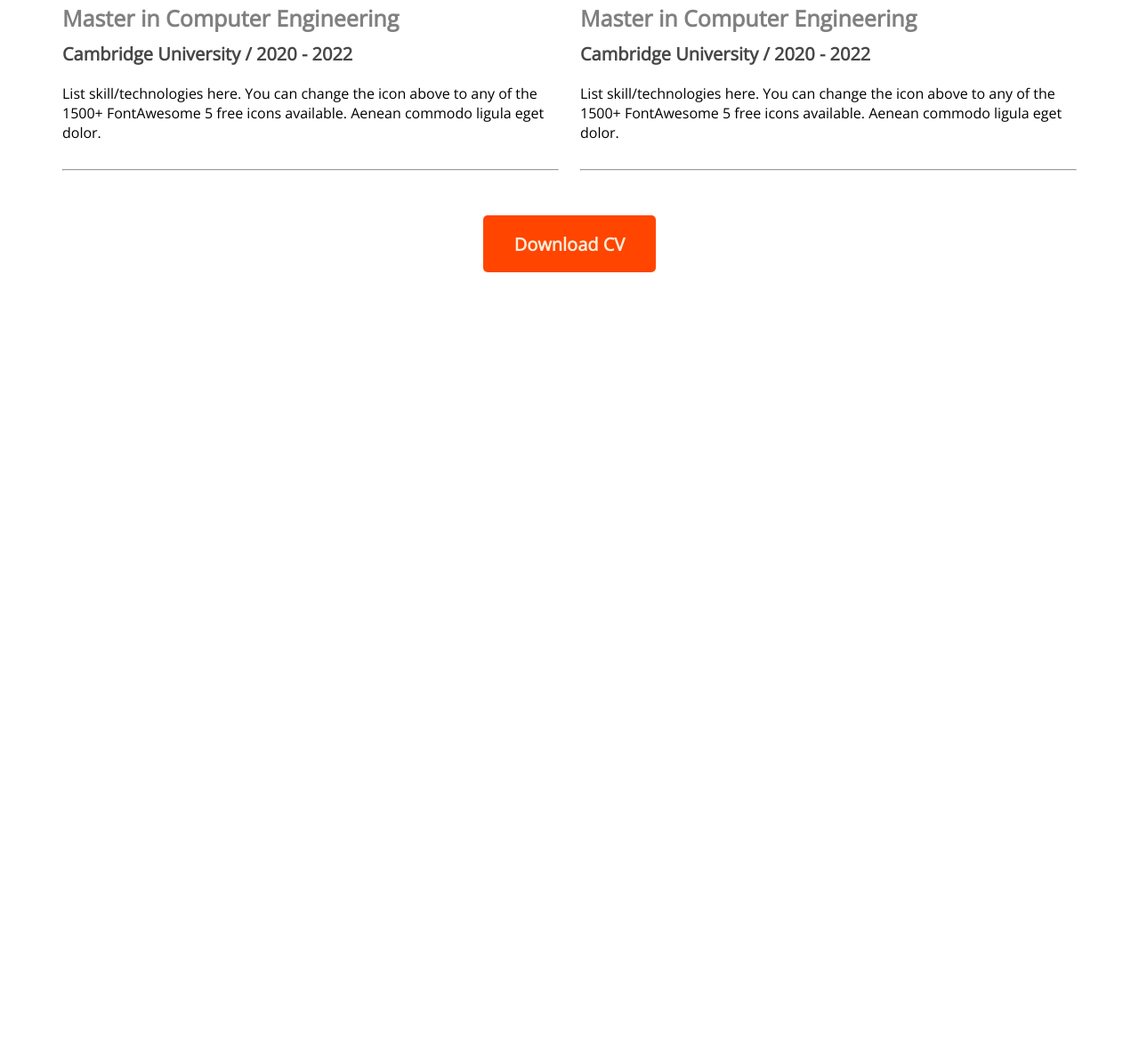
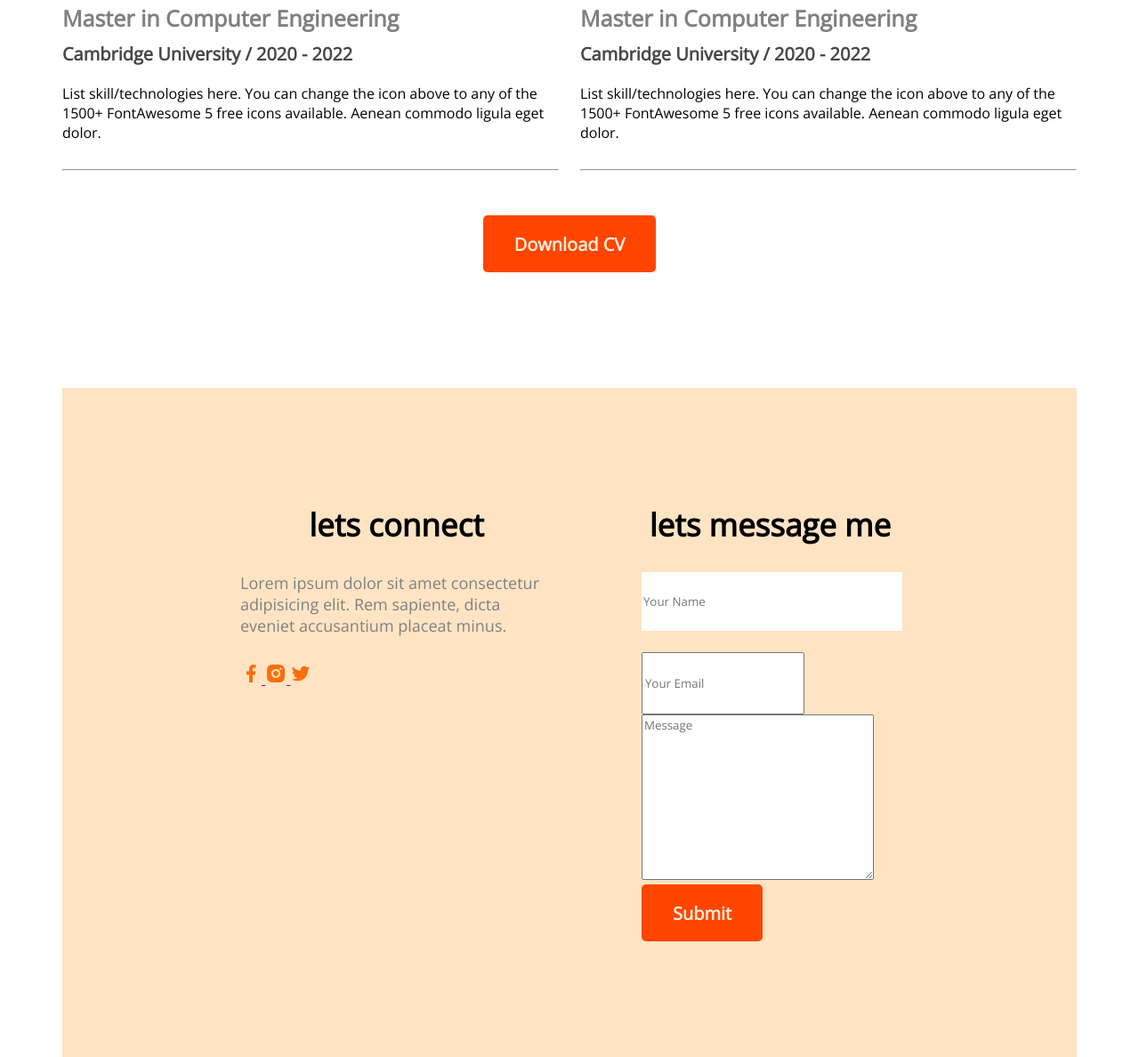
Before and after one commit to shinigami077/developer-portfolio, a plain HTML site: page index.html in a window 1280 px wide. Shown: the part 2370-3558 px from the top of the page at 89% size. Before the commit the page ends 2676 px from the top, so only its background shows below. Drawn offline with nearby package versions, Linux system fonts and the light colour scheme.

Commit message:
contract us added

```diff
--- a/index.html
+++ b/index.html
@@ -139,6 +139,31 @@
             <button class="btn-primary">Download CV</button>
         </div>
     </section>
+    <!-- contract section -->
+    <section class="contract">
+        <div>
+<h3 class="section-title">lets connect</h3>
+<P class="section-description">Lorem ipsum dolor sit amet consectetur adipisicing elit. Rem sapiente, dicta eveniet accusantium placeat minus.</P>
+<a href="">
+    <img src="images/icons/facebook.png">
+</a>
+<a href="">
+    <img src="images/icons/insta.png">
+</a>
+<a href="">
+    <img src="images/icons/twitter.png">
+</a>
+        </div>
+        <div>
+<h3 class="section-title">lets message me</h3>
+<form action="">
+    <input type="text" name="" id="" placeholder="Your Name">
+    <input type="email" name="" id="" placeholder="Your Email">
+    <textarea name="" id="" cols="30" rows="10" placeholder="Message"></textarea>
+    <input class="btn-primary" type="submit" value="Submit">
+</form>
+        </div>
+    </section>
 
   </main>
   <footer>
--- a/styles/portfolio.css
+++ b/styles/portfolio.css
@@ -173,3 +173,26 @@ color: #474747;
     margin-top: 50px;
     text-align: center;
 }
+/* contract style */
+.contract{
+display: flex;
+gap :100px;
+background-color: bisque;
+padding: 130px 200px;
+}
+
+.contarct .section-title{
+    text-align: left;
+}
+.contract input[type="text"], input[type="email"] textarea{
+    margin-bottom: 24px;
+    border: 0;
+    width: 100%;
+    padding-left: 18px 30px;
+}
+input{
+    height: 64px;
+}
+.contarct a{
+    text-decoration: none;
+}
```
